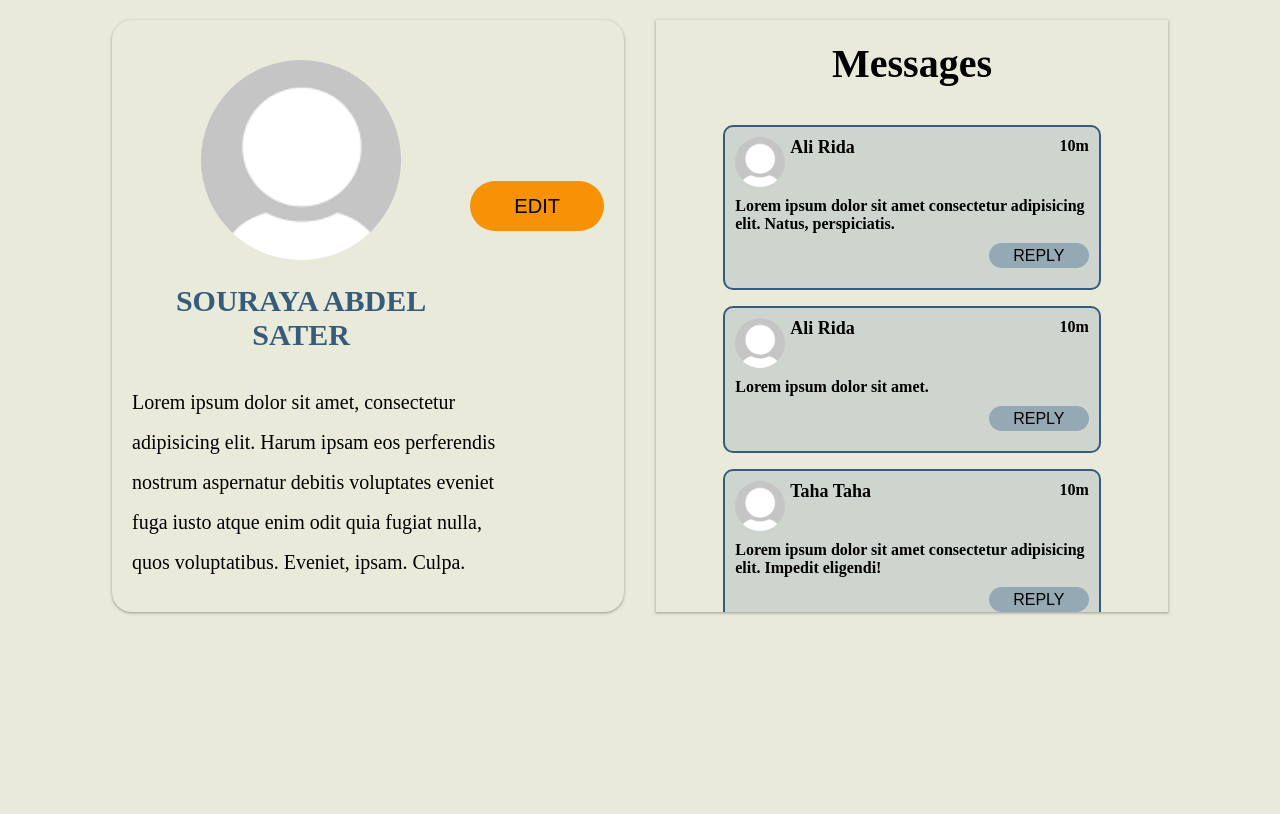
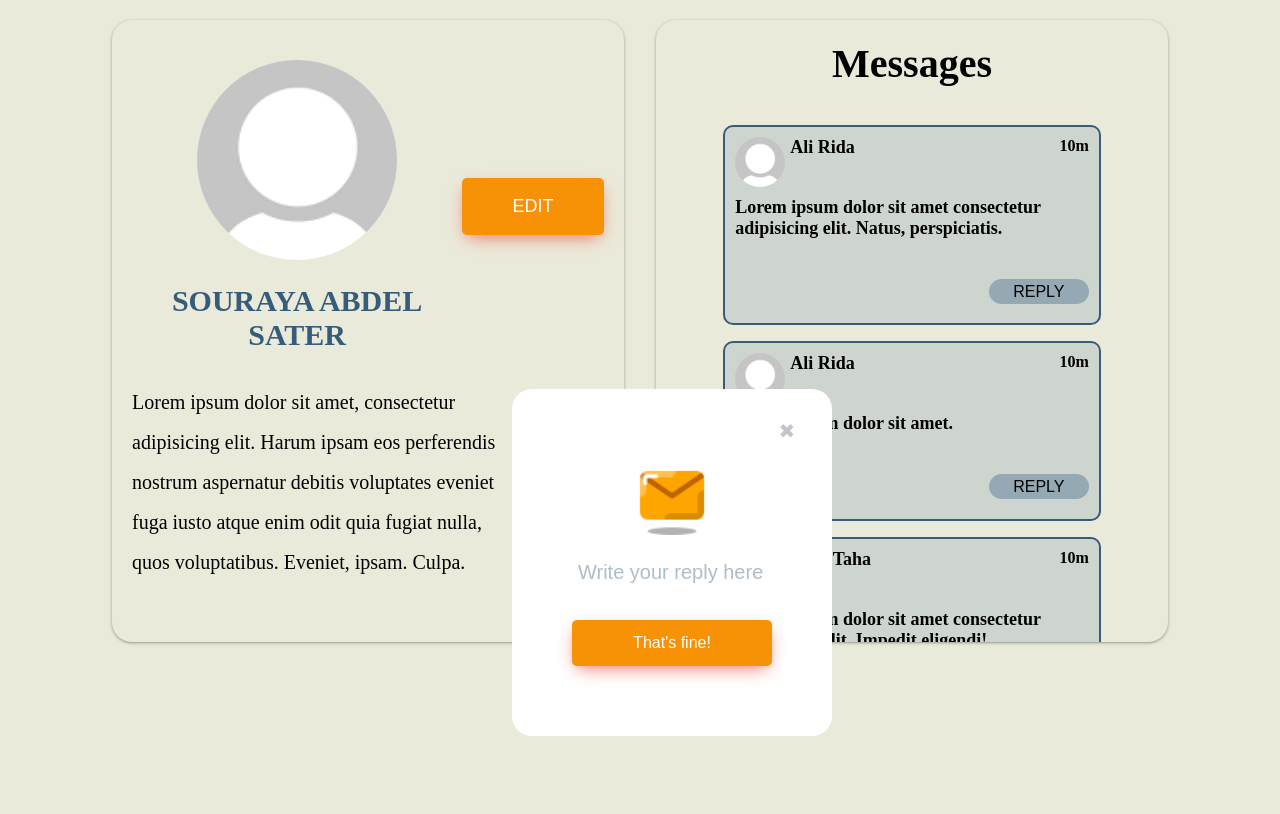
Before and after one commit to SourayaAbdelKader/e-commerce_fullstack, a PHP site: page /profile.html in a window 1280 px wide. Shown: the top 814 px of the page. Run offline with PHP 8.4, Linux system fonts and the light colour scheme.

Commit message:
Styling the reply popup modal to show the user to reply to specific message in '/styles/index.css'

```diff
--- a/client-frontend/profile.html
+++ b/client-frontend/profile.html
@@ -21,7 +21,11 @@
             <img src="./assets/dummy-profile.png" />
             <h2 id="name" class="orange-text">Souraya Abdel Sater</h2>
           </div>
-          <button id="edit-button" class="edit-button btn orange-bg" id="edit-button">
+          <button
+            id="edit-button"
+            class="edit-button btn orange-bg"
+            id="edit-button"
+          >
             Edit
           </button>
         </div>
@@ -48,7 +52,10 @@
               <span class="shop-name" id="shop-name">Ali Rida</span>
               <span class="date" id="last-message-date">10m</span>
             </div>
-            <p id="message-text">Lorem ipsum dolor sit amet consectetur adipisicing elit. Natus, perspiciatis.</p>
+            <p id="message-text">
+              Lorem ipsum dolor sit amet consectetur adipisicing elit. Natus,
+              perspiciatis.
+            </p>
             <div class="reply-button">
               <button class="btn btn-sm grey-bg">Reply</button>
             </div>
@@ -145,7 +152,16 @@
     <!-- End of main Section -->
 
     <!-- Start Of Single message/main chat Section -->
-    <section class="current-chat"></section>
+    <section class="reply-popup">
+      <div class="reply-content">
+        <button class="close">✖</button>
+        <img
+          src="./assets/icons8-mail-64.png"
+        />
+        <input class="reply-message" type="text" placeholder="Write your reply here">
+        <button class="send orange-bg">That's fine!</button>
+      </div>
+    </section>
     <!-- End Of Single message/main chat Section -->
 
     <!-- Start of footer section -->
--- a/client-frontend/styles/index.css
+++ b/client-frontend/styles/index.css
@@ -67,10 +67,10 @@ p {
 .btn-md {
   width: 230px;
 }
-.btn-sm{
-  width:100px;
-  font-size:16px;
-  height:25px;
+.btn-sm {
+  width: 100px;
+  font-size: 16px;
+  height: 25px;
   text-transform: uppercase;
 }
 .size-32 {
@@ -274,7 +274,7 @@ p {
 .main-profile {
   display: flex;
   justify-content: center;
-  gap:2em;
+  gap: 2em;
 }
 .main-profile img {
   border-radius: 50%;
@@ -282,15 +282,20 @@ p {
 .main-profile .left-profile {
   padding: 20px;
   width: 40%;
-  box-shadow: rgba(60, 64, 67, 0.3) 0px 1px 2px 0px, rgba(60, 64, 67, 0.15) 0px 1px 3px 1px;
+  box-shadow: rgba(60, 64, 67, 0.3) 0px 1px 2px 0px,
+    rgba(60, 64, 67, 0.15) 0px 1px 3px 1px;
   border-radius: 20px;
   margin-top: 20px;
 }
-.main-profile .left-profile .edit-button{
-  width:140px;
-  height: 50px;
+.main-profile .left-profile .edit-button {
   text-transform: uppercase;
-  font-size: 20px;
+  box-shadow: 0px 6px 18px -5px rgba(237, 103, 85, 1);
+  color: white;
+  border: none;
+  border-radius: 5px;
+  width: 150px;
+  padding: 14px;
+  font-size: 18px;
 }
 .main-profile .left-profile img {
   width: 200px;
@@ -323,14 +328,16 @@ p {
 /* Start of right profile section styling (messages-section) */
 .main-profile .main-messages {
   margin-top: 20px;
-  box-shadow: rgba(60, 64, 67, 0.3) 0px 1px 2px 0px, rgba(60, 64, 67, 0.15) 0px 1px 3px 1px;
+  box-shadow: rgba(60, 64, 67, 0.3) 0px 1px 2px 0px,
+    rgba(60, 64, 67, 0.15) 0px 1px 3px 1px;
   padding: 20px;
   width: 40%;
   overflow: scroll;
+  border-radius: 20px;
 }
 .main-messages .chat-boxes {
   display: flex;
-  width:100%;
+  width: 100%;
   flex-direction: column;
   align-items: center;
   justify-content: space-between;
@@ -363,10 +370,10 @@ p {
   justify-content: flex-start;
   width: 100%;
 }
-.main-messages .single-chat .reply-button{
+.main-messages .single-chat .reply-button {
   display: flex;
   justify-content: flex-end;
-  width:100%;
+  width: 100%;
 }
 .main-messages .chat .shop-name {
   width: 60%;
@@ -378,4 +385,52 @@ p {
 }
 /* End of right profile section styling (messages-section) */
 
+/* Start of Message Reply Modal */
+.reply-content {
+  width: 320px;
+  display: flex;
+  flex-direction: column;
+  align-items: center;
+  background-color: #fff;
+  color: #000;
+  text-align: center;
+  border-radius: 20px;
+  padding: 30px 30px 70px;
+  position: absolute;
+  top: 25%;
+  left: 40%;
+}
+.reply-content button.close {
+  width: 30px;
+  font-size: 20px;
+  color: #c0c5cb;
+  align-self: flex-end;
+  background-color: transparent;
+  border: none;
+  margin-bottom: 10px;
+}
+.reply-content .reply-message{
+  height:50px;
+  width:80%;
+  margin-bottom: 20px;
+}
+.reply-content img {
+  width: 82px;
+  margin-bottom: 15px;
+}
+p {
+  margin-bottom: 40px;
+  font-size: 18px;
+}
+button.send {
+  border: none;
+  border-radius: 5px;
+  width: 200px;
+  padding: 14px;
+  font-size: 16px;
+  color: white;
+  box-shadow: 0px 6px 18px -5px rgba(237, 103, 85, 1);
+}
+/* End of Message Reply Modal */
+
 /* ------START OF PROFILE.HTML STYLING------ */
```
Also changed, not shown: client-frontend/assets/icons8-mail-64.png (added).
